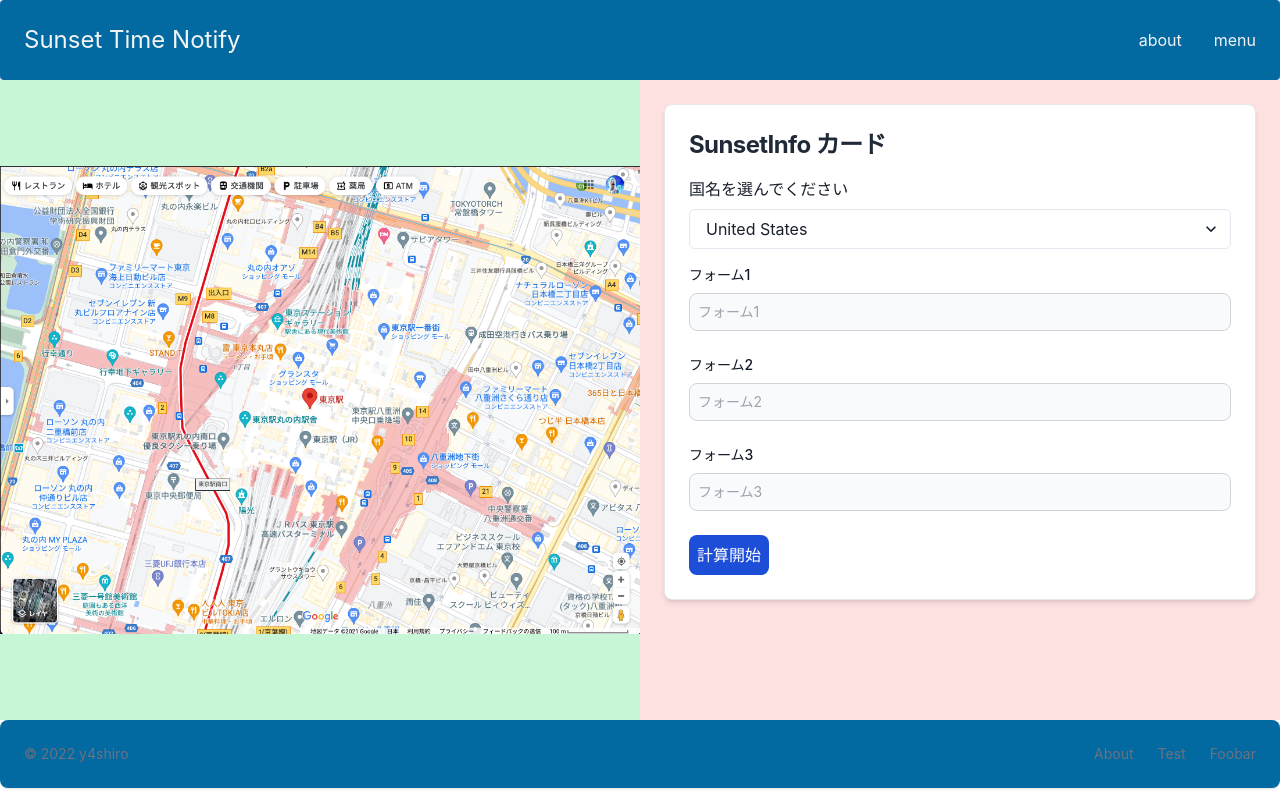
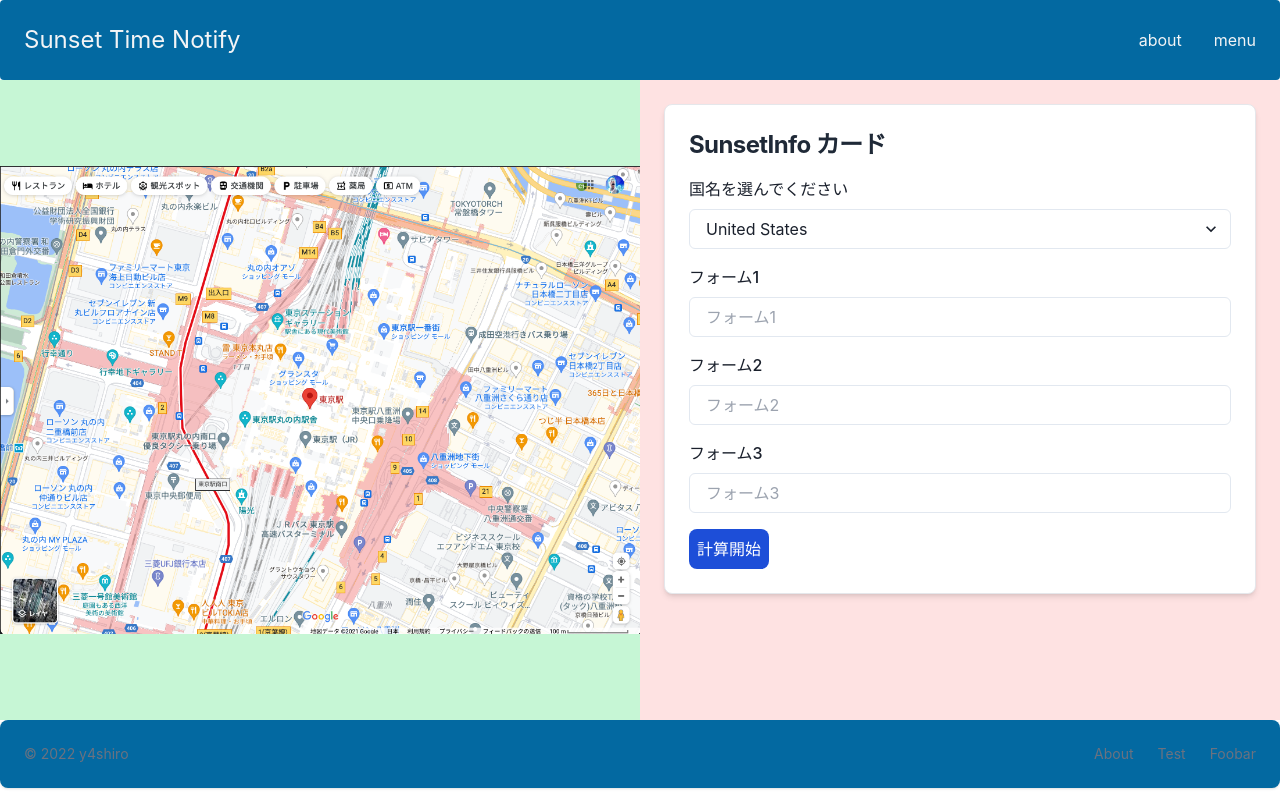
Before and after one commit to y4shiro/sunset-time-notify, a Next.js app: page / in a window 1280 px wide. Built offline with nearby package versions, Linux system fonts and the light colour scheme.

Commit message:
インプットフォームのスタイル差し替え

```diff
--- a/src/components/SunsetInfo.tsx
+++ b/src/components/SunsetInfo.tsx
@@ -1,5 +1,5 @@
 import { VFC } from 'react';
-import { Box, FormControl, FormLabel, Select } from '@chakra-ui/react';
+import { Box, FormControl, FormLabel, Input, Select } from '@chakra-ui/react';
 
 const SunsetInfo: VFC = () => {
   return (
@@ -17,39 +17,18 @@ const SunsetInfo: VFC = () => {
             </Select>
           </Box>
 
-          <div className='mb-6'>
-            <label htmlFor='text1' className='block mb-2 text-sm font-medium text-gray-900'>
-              フォーム1
-            </label>
-            <input
-              id='text1'
-              type='text'
-              className='bg-gray-50 border border-gray-300 text-gray-900 text-sm rounded-lg focus:ring-blue-500 focus:border-blue-500 block w-full p-2'
-              placeholder='フォーム1'
-            />
-          </div>
-          <div className='mb-6'>
-            <label htmlFor='text1' className='block mb-2 text-sm font-medium text-gray-900'>
-              フォーム2
-            </label>
-            <input
-              id='text2'
-              type='text'
-              className='bg-gray-50 border border-gray-300 text-gray-900 text-sm rounded-lg focus:ring-blue-500 focus:border-blue-500 block w-full p-2'
-              placeholder='フォーム2'
-            />
-          </div>
-          <div className='mb-6'>
-            <label htmlFor='text1' className='block mb-2 text-sm font-medium text-gray-900'>
-              フォーム3
-            </label>
-            <input
-              id='text2'
-              type='text'
-              className='bg-gray-50 border border-gray-300 text-gray-900 text-sm rounded-lg focus:ring-blue-500 focus:border-blue-500 block w-full p-2'
-              placeholder='フォーム3'
-            />
-          </div>
+          <Box my={4}>
+            <FormLabel htmlFor='text1'>フォーム1</FormLabel>
+            <Input id='text1' type='text' placeholder='フォーム1' />
+          </Box>
+          <Box my={4}>
+            <FormLabel htmlFor='text2'>フォーム2</FormLabel>
+            <Input id='text2' type='text' placeholder='フォーム2' />
+          </Box>
+          <Box my={4}>
+            <FormLabel htmlFor='text3'>フォーム3</FormLabel>
+            <Input id='text3' type='text' placeholder='フォーム3' />
+          </Box>
         </FormControl>
 
         <button
```
